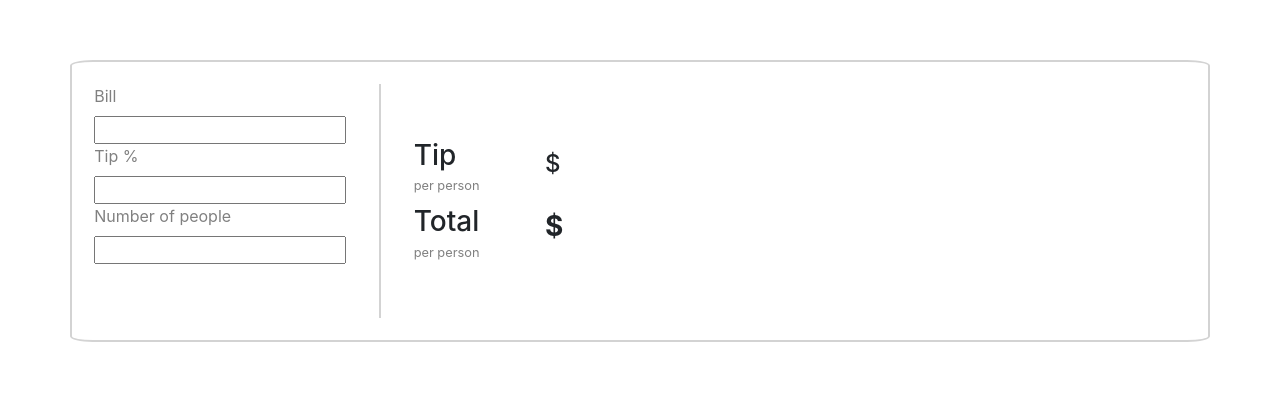
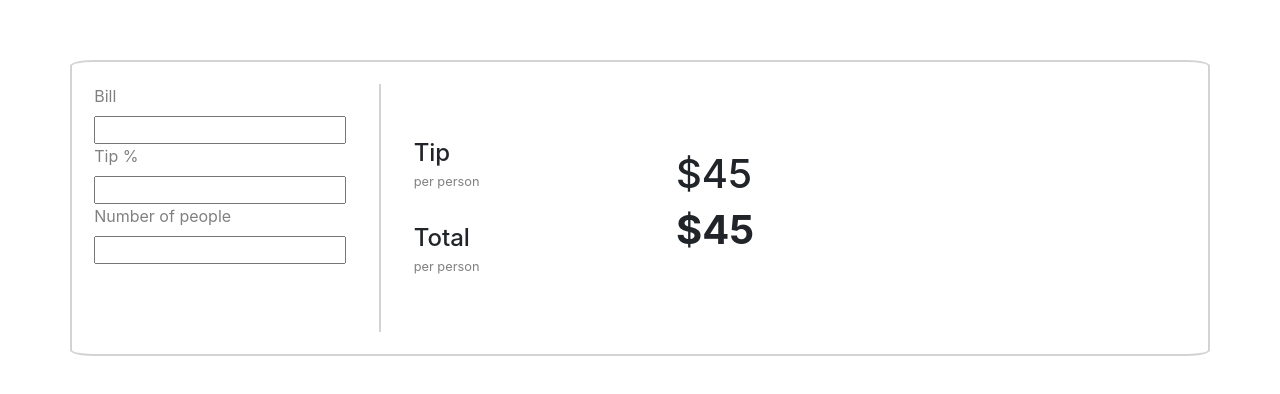
Before and after one commit to rtofficials/TipCaculator, a plain HTML site: page tipCalculator/index.html in a window 1280 px wide. Shown: the part 196-590 px from the top of the page. Drawn offline with nearby package versions, Linux system fonts and the light colour scheme.

Commit message:
corrections

```diff
--- a/tipCalculator/app.js
+++ b/tipCalculator/app.js
@@ -32,7 +32,7 @@ class Total{
     }
 }
 
-function myFuntion(){
+function myFunction(){
     const bill = document.getElementByName("bill").value;
     const tipPercentage = document.getElementByName("tip-percent").value;
     const people = document.getElementByName("people").value;
--- a/tipCalculator/index.html
+++ b/tipCalculator/index.html
@@ -19,29 +19,27 @@
 				<input type="number" name="tip-percent"><br>
 
 				<label>Number of people</label><br>
-				<input type="number" name="people" onkeypress="myFunction()"><br>
+				<input type="number" name="people" onkeyup="myFunction()"><br>
 			</div>
 
 			<div class="column" id="middle">
 				<div class="sec-one">
-					<h3>Tip</h3>
+					<h4>Tip</h4>
 					<small>per person</small>
 				</div>
 
 				<div class="sec-two">
-					<h3>Total</h3>
+					<h4>Total</h4>
 					<small>per person</small>
 				</div>
 			</div>
 
 			<div class="column" id="last-col">
-				<h4 id="tip-per-person">$</h4><br>
-				<h3><strong >$</strong></h3>
+				<h1 id="tip-per-person">$45</h3>
+				<h1><strong id="total-per-person">$45</strong></h2>
 			</div>
 		</div>
-		<!--<div class="calculate">
-			<input class="btn btn-primary" type="submit" name="Calculate">
-		</div>-->
+
 	</div>
 
 	<script src="app.js" type="text/javascript"></script>
--- a/tipCalculator/style.css
+++ b/tipCalculator/style.css
@@ -18,15 +18,15 @@
 #middle{
 	margin-left : 3%;
 	border-left : 2px lightgrey solid;
-	padding : 5% 3%;
+	padding : 5% 15% 5% 3%;
 }
 
-#middle h3{
+#middle h4{
 	margin-bottom : 0;
 }
 
 .sec-one{
-	margin-bottom : 13%;
+	margin-bottom : 50%;
 }
 
 #middle small{
```
